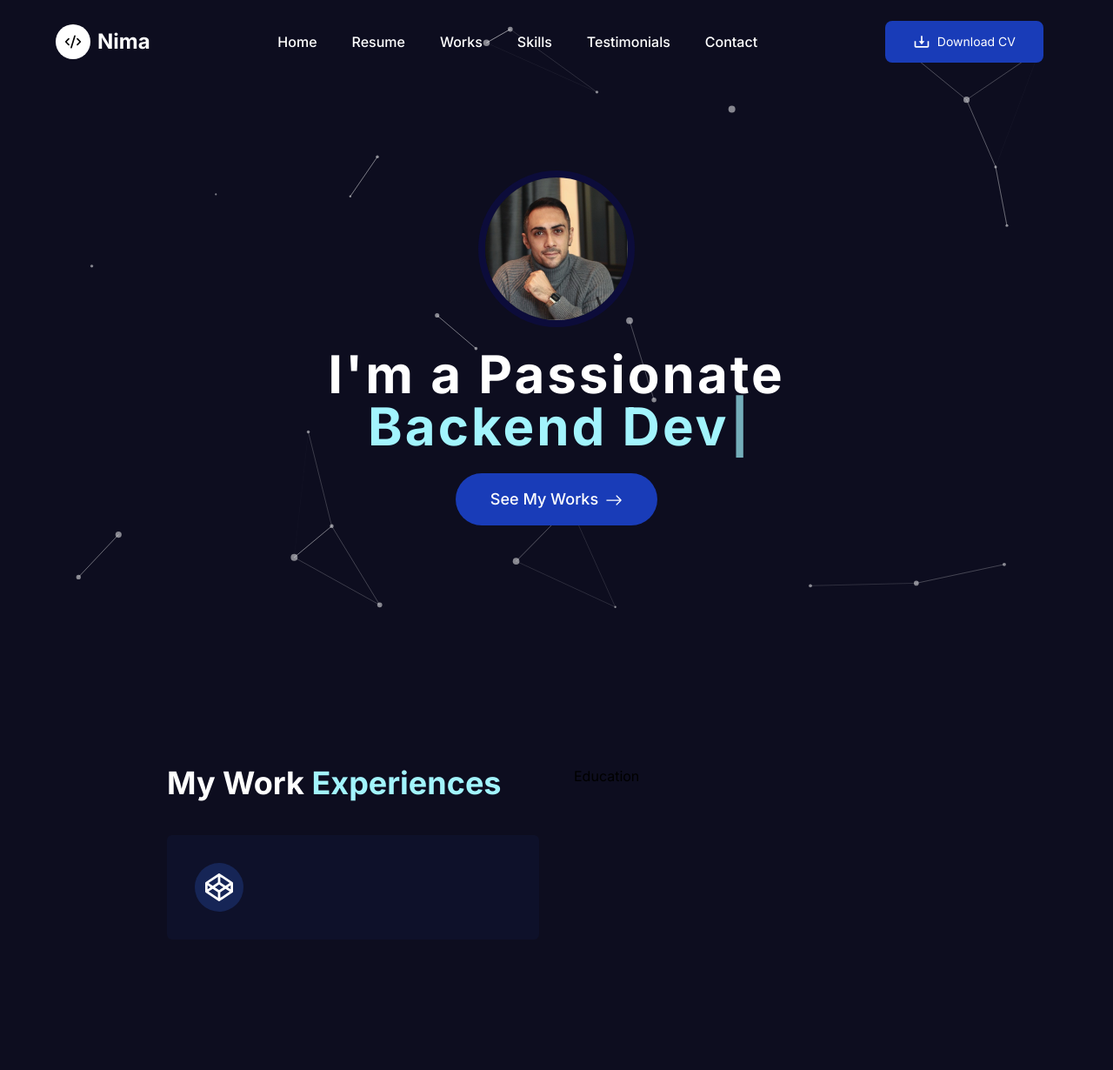
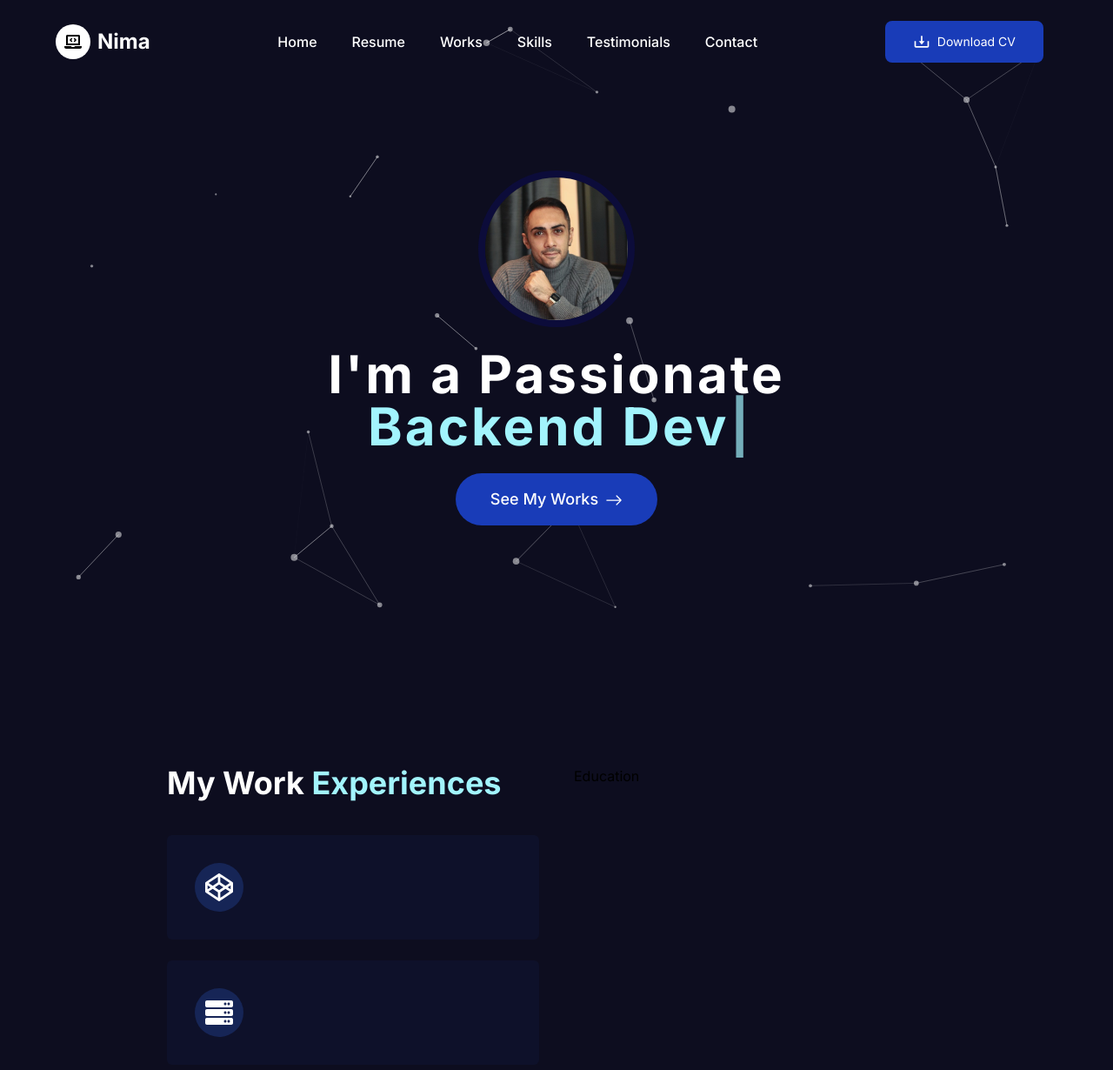
Before and after one commit to Nimasaghi-dev/Portfolio, a Next.js app: page / in a window 1280 px wide. Shown: the top 1230 px of the page at 87% size. Before the commit the page ends 1168 px from the top, so only its background shows below. Built offline with nearby package versions, Linux system fonts and the light colour scheme.

Commit message:
feat:add new logo from react-icons

```diff
--- a/components/Home/Navbar/Nav.tsx
+++ b/components/Home/Navbar/Nav.tsx
@@ -6,7 +6,7 @@ import React, { useEffect, useState } from 'react'
 import { BiDownload } from "react-icons/bi";
 import { HiBars3BottomRight } from 'react-icons/hi2';
 import { color, motion } from "framer-motion";
-import { Code2 } from "lucide-react";  // new logo
+import { FaLaptopCode } from "react-icons/fa";
 
 type Props = {
   openNav: () => void;
@@ -46,7 +46,7 @@ const Nav = ({ openNav }: Props) => {
             transition={{ type: "spring", stiffness: 120, damping: 10 }}
           >
             {/*  Replaced BiAtom with Code2 */}
-            <Code2 className="w-5 h-5 text-black" />
+            <FaLaptopCode className="w-5 h-5 text-black" />
           </motion.div>
 
           <motion.h1
--- a/components/Home/Resume/Resume.tsx
+++ b/components/Home/Resume/Resume.tsx
@@ -1,5 +1,6 @@
 import ResumeCard from "./ResumeCard";
 import { FaCodepen } from "react-icons/fa";
+import { FaServer } from "react-icons/fa";
 
 const Resume = () => {
   return (
@@ -12,6 +13,7 @@ const Resume = () => {
           </h1>
           <div className="mt-10">
             <ResumeCard Icon={FaCodepen} role="Full Stack Developer" />
+            <ResumeCard Icon={FaServer} role="Full Stack Developer" />
           </div>
         </div>
         {/* Education */}
```
